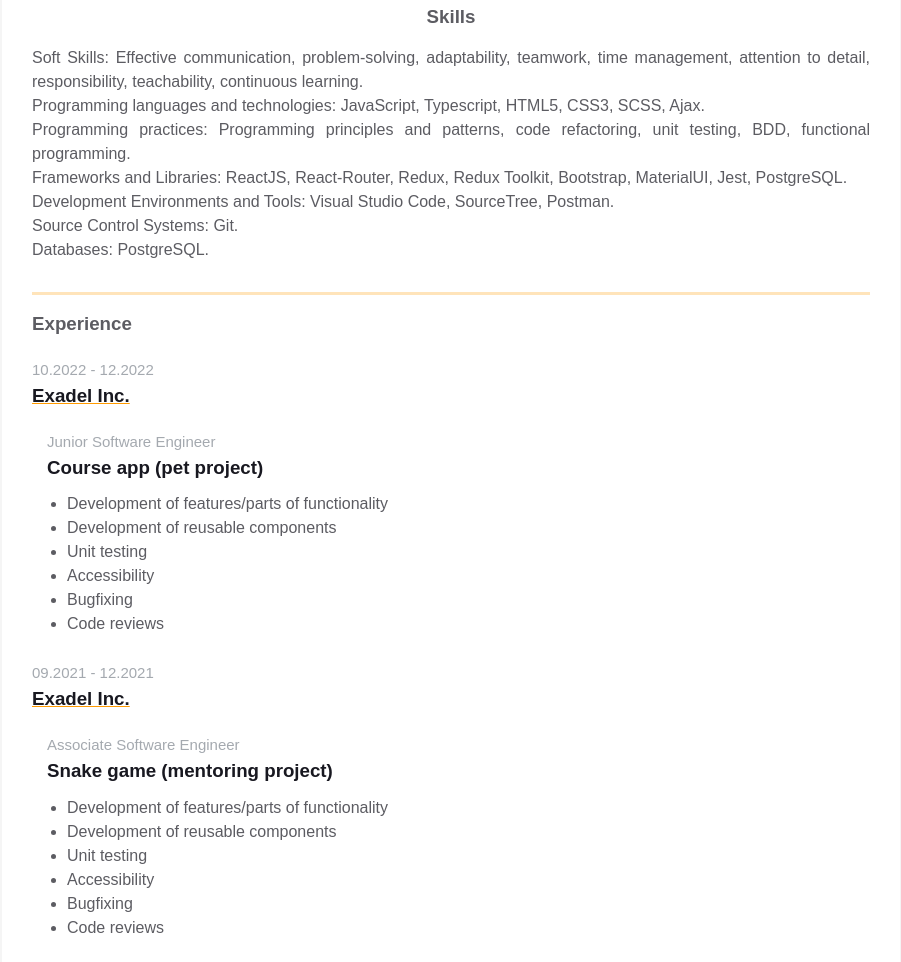
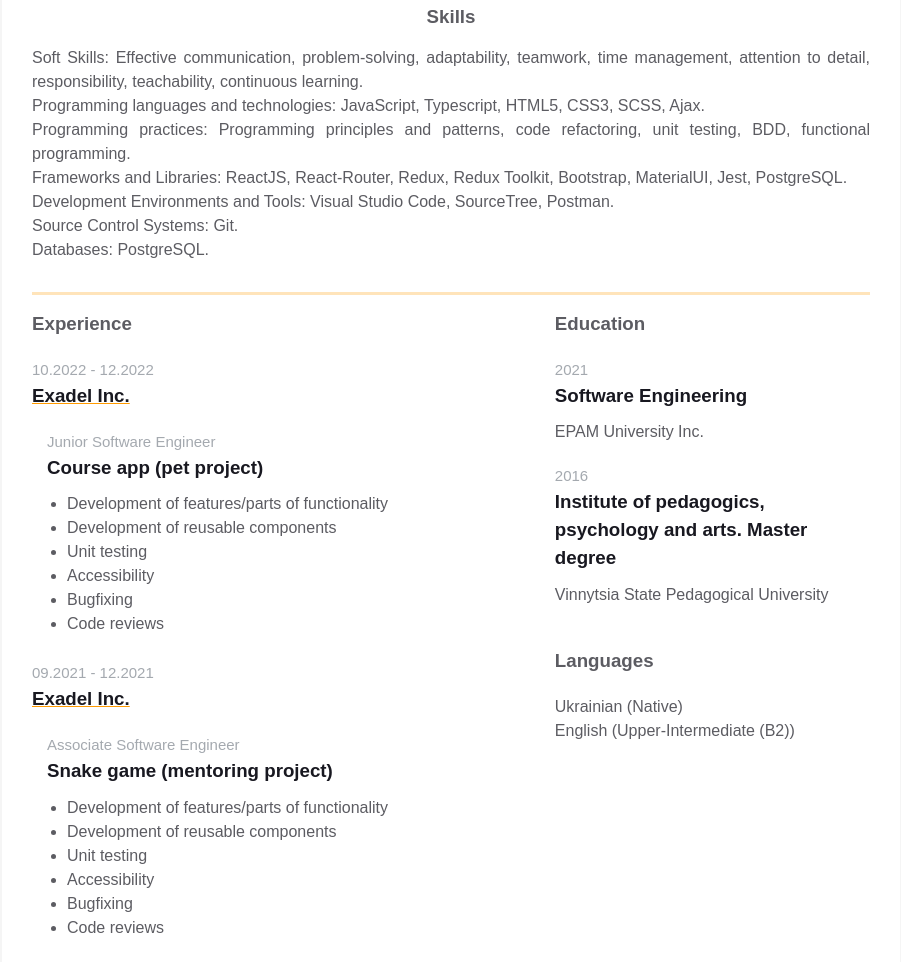
Before and after one commit to OlenaMohylivska/homepage, a plain HTML site: page index.html in a window 1280 px wide. Shown: the part 551-1513 px from the top of the page, without its empty margins (189-1090 px from the left). Drawn offline with Linux system fonts and the light colour scheme.

Commit message:
Added additional info block

```diff
--- a/index.html
+++ b/index.html
@@ -230,6 +230,30 @@
                   </div>
                 </div>
               </div>
+
+              <div class="additional-info fv">
+                <div class="additional-info__education">
+                  <h3 class="additional-info__education-header">Education</h3>
+                  <div class="additional-info__education-university">
+                    <span class="additional-info__education-university-durability">2021</span>
+                    <h3 class="additional-info__education-university-speciality">Software Engineering</h3>
+                    <p class="additional-info__education-university-name">EPAM University Inc.</p>
+                  </div>
+                  <div class="additional-info__education-university">
+                    <span class="additional-info__education-university-durability">2016</span>
+                    <h3 class="additional-info__education-university-speciality">
+                      Institute of pedagogics, psychology and arts. Master degree
+                    </h3>
+                    <p class="additional-info__education-university-name">Vinnytsia State Pedagogical University</p>
+                  </div>
+                </div>
+
+                <div class="additional-info__languages">
+                  <h3 class="additional-info__languages-header">Languages</h3>
+                  <p class="additional-info__languages-item">Ukrainian (Native)</p>
+                  <p class="additional-info__languages-item">English (Upper-Intermediate (B2))</p>
+                </div>
+              </div>
             </div>
           </div>
         </div>
--- a/styles.css
+++ b/styles.css
@@ -31,7 +31,7 @@ body {
 .fv {
   display: flex;
   flex-direction: column;
-  justify-content: space-between;
+  justify-content: flex-start;
 }
 
 .resume {
@@ -231,6 +231,10 @@ body {
   margin-bottom: 20px;
 }
 
+.additional-info__education-university {
+  margin-bottom: 20px;
+}
+
 .additional-info__education-university-durability {
   color: var(--durability-text-color);
   text-align: left;
```
